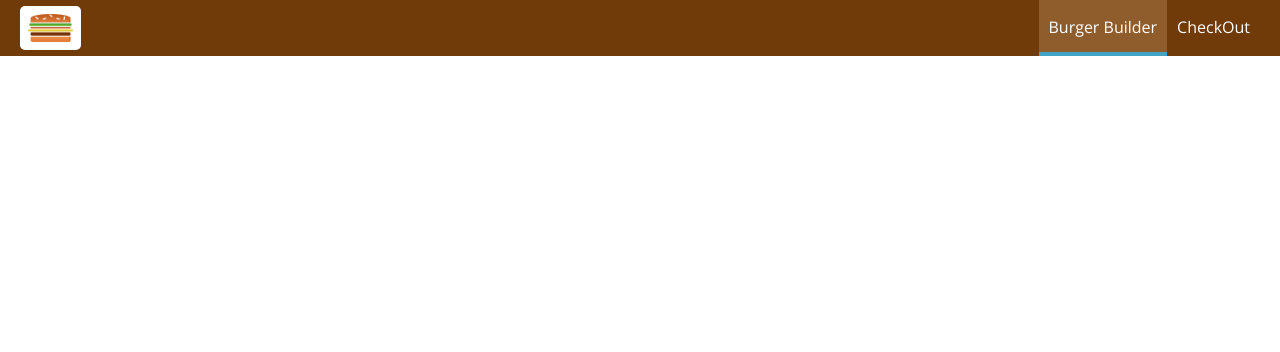
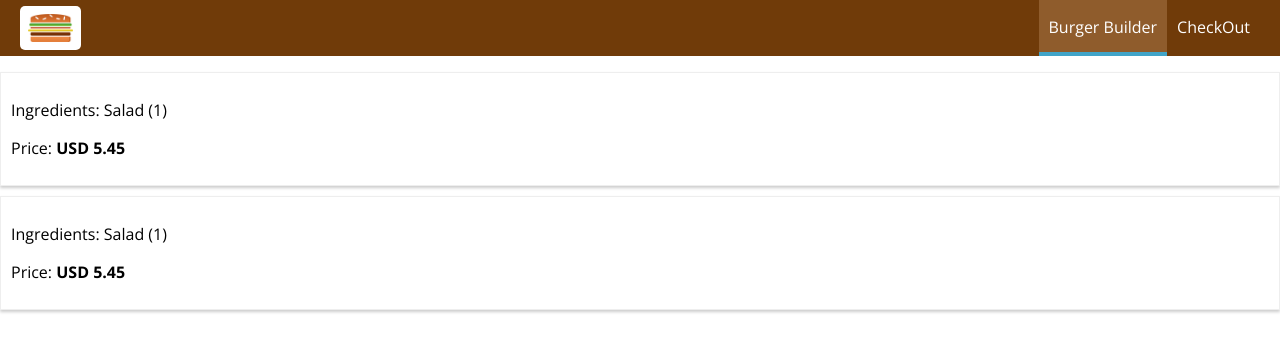
Before and after one commit to RidanDev/react-udemy, a React app: page /orders in a window 1280 px wide. Shown: the top 352 px of the page. Built offline with nearby package versions, Linux system fonts and the light colour scheme.

Commit message:
adding an orders page

```diff
--- a/src/App.js
+++ b/src/App.js
@@ -4,6 +4,8 @@ import { Route, Switch } from 'react-router-dom'
 import Layout from './hoc/Layout/Layout'
 import BurgerBuilder from './containers/BurgerBuilder/BurgerBuilder'
 import Checkout from './containers/Checkout/Checkout'
+import Orders from './containers/Orders/Orders'
+
 class App extends Component {
   render() {
     return (
@@ -11,6 +13,7 @@ class App extends Component {
         <Layout>
           <Switch>
             <Route path="/checkout" component={Checkout} />
+            <Route path="/orders" component={Orders} />
             <Route path="/" exact component={BurgerBuilder} />
           </Switch>
         </Layout>
--- /dev/null
+++ b/src/components/Order/Order.css
@@ -0,0 +1,8 @@
+.Order {
+    width: 100%;
+    border: 1px solid #eee;
+    box-shadow: 0 2px 3px #ccc;
+    padding: 10px;
+    margin: 10px auto;
+    box-sizing: border-box;
+}
--- /dev/null
+++ b/src/components/Order/Order.js
@@ -0,0 +1,12 @@
+import React from 'react'
+
+import classes from './Order.css'
+
+const order = (props) => (
+    <div className={classes.Order}>
+        <p>Ingredients: Salad (1)</p>
+        <p>Price: <strong>USD 5.45</strong></p>
+    </div>
+)
+
+export default order
--- a/src/containers/Checkout/ContactData/ContactData.js
+++ b/src/containers/Checkout/ContactData/ContactData.js
@@ -21,7 +21,7 @@ class ContactData extends Component {
         this.setState({ loading: true })
         const order = {
             ingredients: this.props.ingredients,
-            price: this.state.price,
+            price: this.props.price,
             customer: {
                 name: 'Gianluca Nadir Villalba',
                 address: {
@@ -47,6 +47,7 @@ class ContactData extends Component {
     }
 
     render() {
+        console.log(this.props)
         let form = (
             <form>
                 <input className={classes.input} type="text" name="name" placeholder="Your Name" />
--- /dev/null
+++ b/src/containers/Orders/Orders.js
@@ -0,0 +1,16 @@
+import React, { Component } from 'react'
+
+import Order from '../../components/Order/Order'
+
+class Orders extends Component {
+    render() {
+        return (
+            <div>
+                <Order />
+                <Order />
+            </div>
+        )
+    }
+}
+
+export default Orders
```
